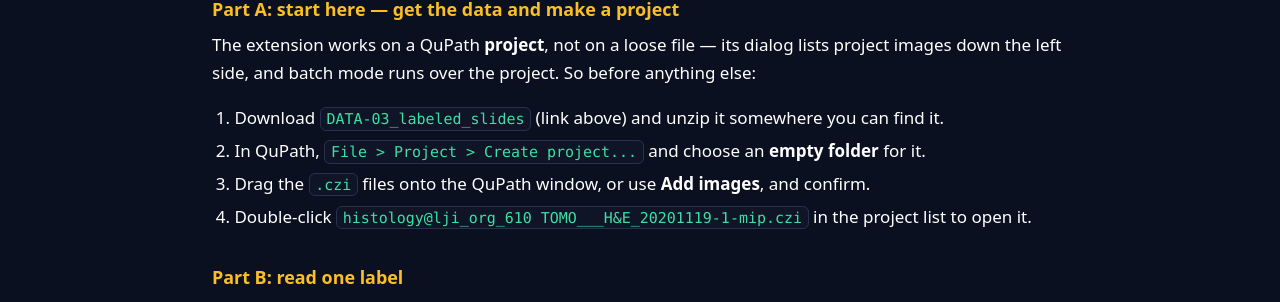
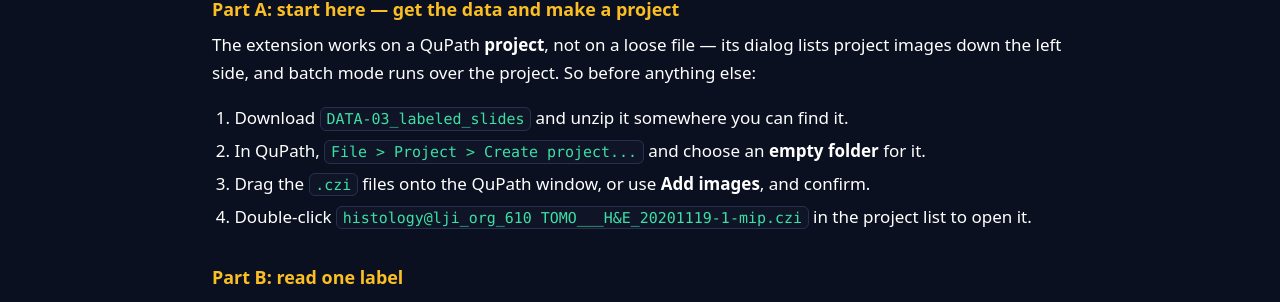
Before and after one commit to MichaelSNelson/BINA-I2K-2026-QuPath-Extensions, a Jekyll site: the page built from docs/08-ocr4labels.md, in a window 1280 px wide and 900 px high, scrolled down 2965 px. Shown: the part 154-456 px from the top of the window. Built offline with Jekyll 4.4.1, drawn with Linux system fonts in a browser that asks for light colours.

Commit message:
Guide 08: link the data download in Part A step 1
Claude-Session: https://claude.ai/code/session_01KwiACUr5MacuDvqp74c96o

```diff
--- a/docs/08-ocr4labels.md
+++ b/docs/08-ocr4labels.md
@@ -105,7 +105,7 @@ for you to repeat on.
 The extension works on a QuPath **project**, not on a loose file — its dialog lists project
 images down the left side, and batch mode runs over the project. So before anything else:
 
-1. Download `DATA-03_labeled_slides` (link above) and unzip it somewhere you can find it.
+1. Download [`DATA-03_labeled_slides`](https://drive.google.com/uc?export=download&id=1HIAm8hbVkVQHNqJziyfBf3r1hYDjUaRS) and unzip it somewhere you can find it.
 2. In QuPath, `File > Project > Create project...` and choose an **empty folder** for it.
 3. Drag the `.czi` files onto the QuPath window, or use **Add images**, and confirm.
 4. Double-click `histology@lji_org_610 TOMO___H&E_20201119-1-mip.czi` in the project list to
```
